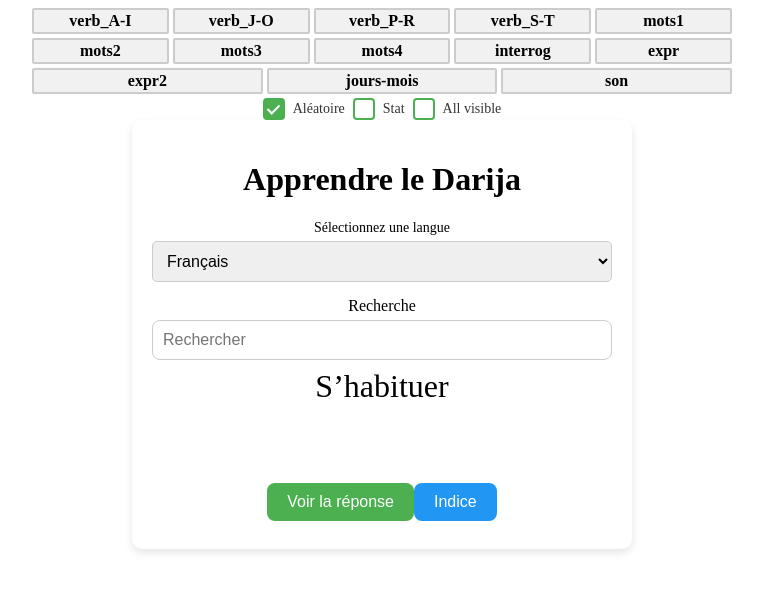
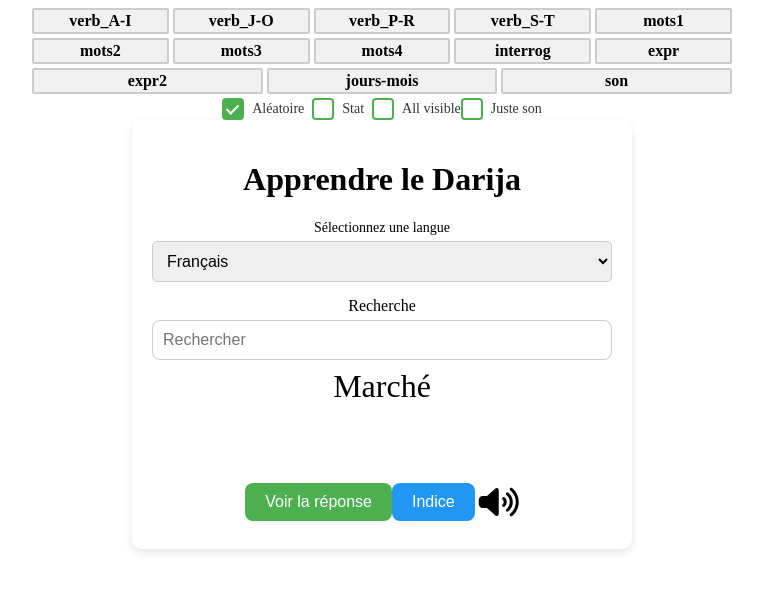
Before and after one commit to locfab/Traduction, a Nuxt app: page / in a window 1280 px wide. Shown: the top 592 px of the page, without its empty margins (258-1021 px from the left). Built offline with nearby package versions, Linux system fonts and the light colour scheme.

Commit message:
add checkbox

```diff
--- a/pages/index.vue
+++ b/pages/index.vue
@@ -31,6 +31,13 @@
           id="all-visible"
           label="All visible"
           v-model="visibleAnswers"
+      />
+    </div>
+    <div class="only sound">
+      <CheckBox
+          id="only-sound"
+          label="Juste son"
+          v-model="onlySound"
       />
     </div>
   </div>
@@ -72,6 +79,7 @@ const isRandom = ref<boolean>(true);
 const showIndex = ref<boolean>(false);
 const search = ref<string>('');
 const visibleAnswers = ref<boolean>(false);
+const onlySound = ref<boolean>(false);
 
 function selectFile(file: string) {
   selectedFiles.value = isSelectedFile(file) ? selectedFiles.value.filter(sf => sf !== file) : [...selectedFiles.value, file];
@@ -123,12 +131,14 @@ function normalizeString(str: string) {
 }
 
 const filteredWords = computed(() => {
-  return words.value.filter(word => {
-    const normalizedSearch = normalizeString(search.value);
-    return normalizeString(word.fr).includes(normalizedSearch) ||
-        normalizeString(word.ar).includes(normalizedSearch) ||
-        normalizeString(word.phonetic).includes(normalizedSearch);
-  });
+  return words.value
+      .filter(word => !!word.sound)
+      .filter(word => {
+        const normalizedSearch = normalizeString(search.value);
+        return normalizeString(word.fr).includes(normalizedSearch) ||
+            normalizeString(word.ar).includes(normalizedSearch) ||
+            normalizeString(word.phonetic).includes(normalizedSearch);
+      });
 });
 
 onMounted(() => {
```
